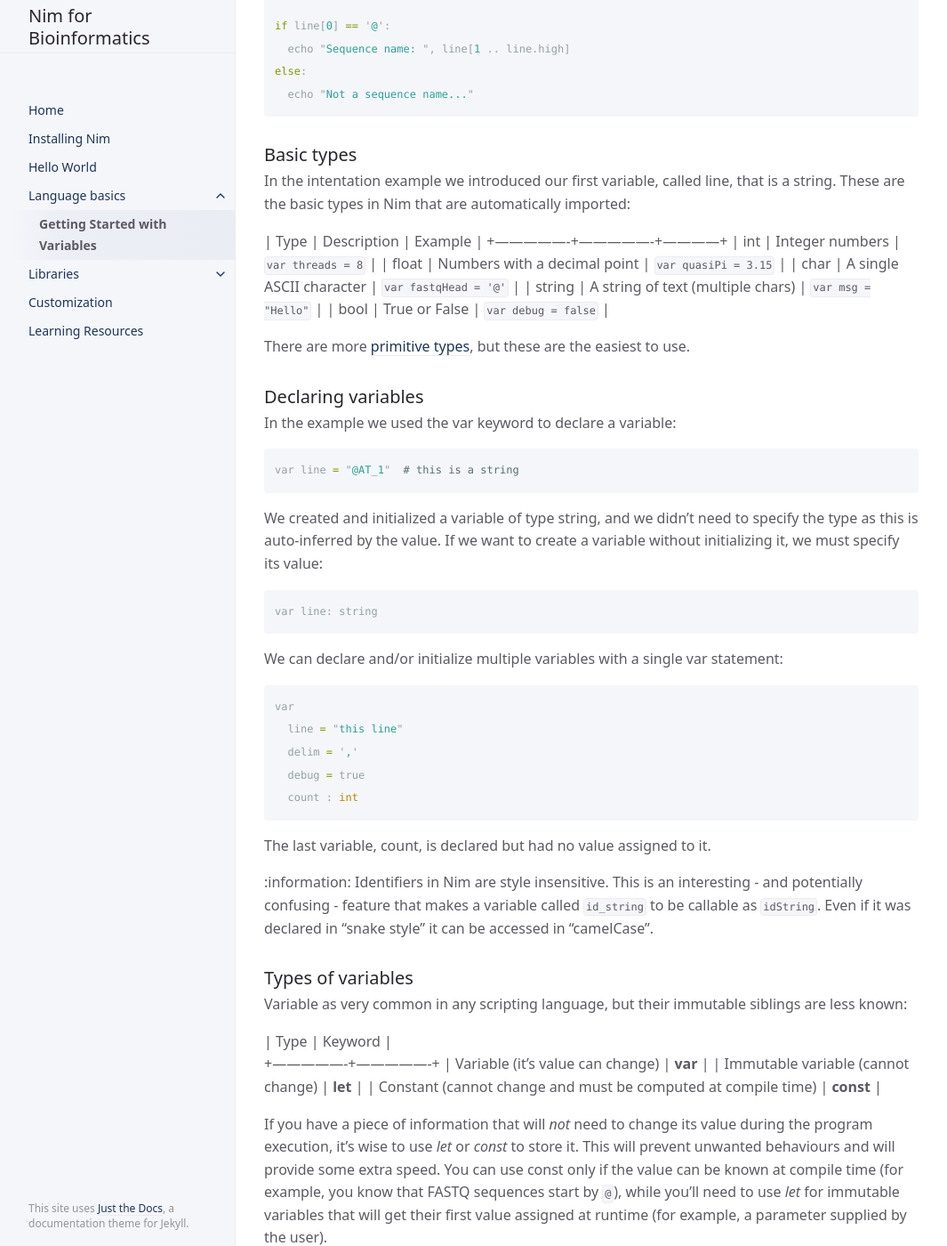
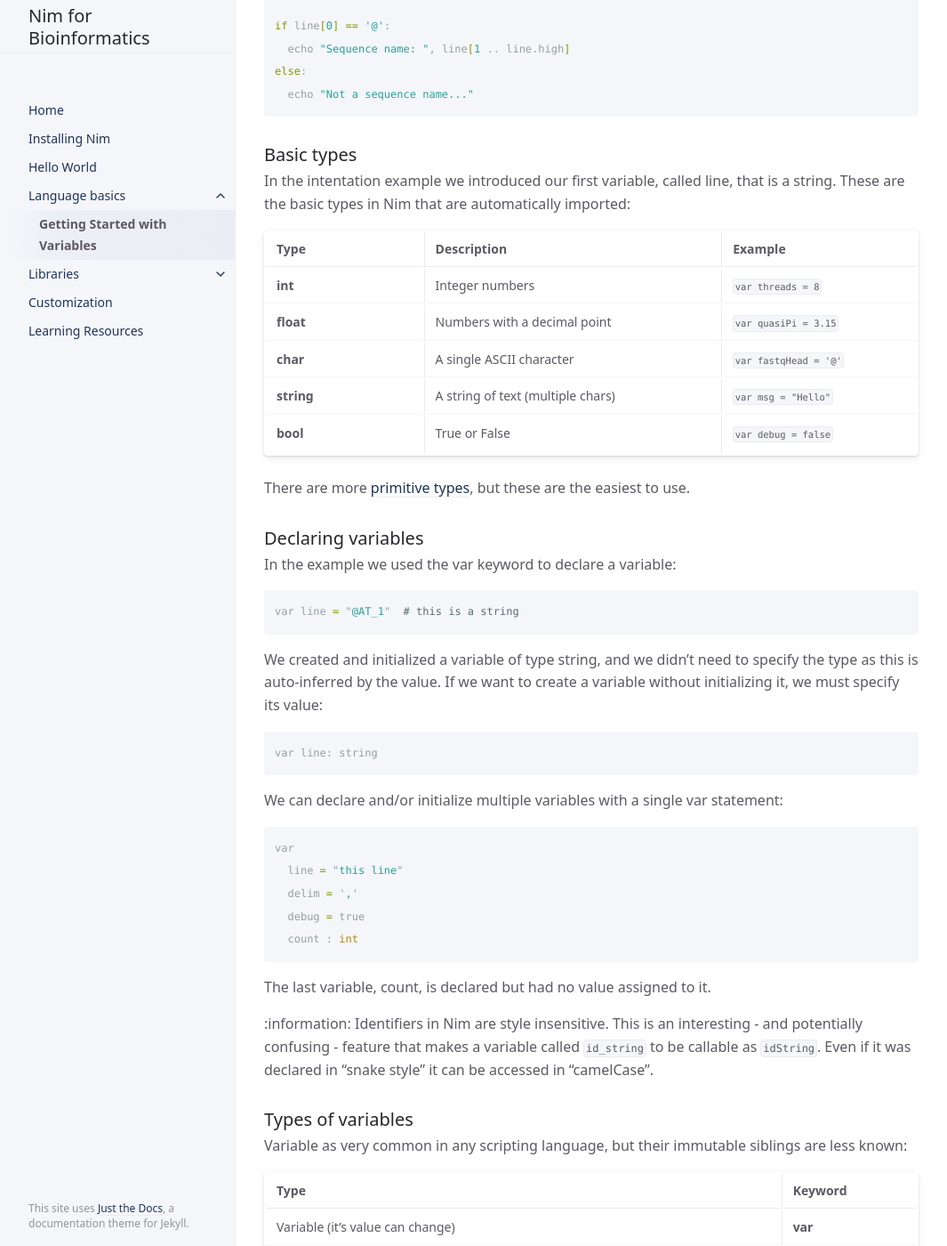
Before and after one commit to telatin/nim-for-bioinformatics, a Jekyll site: the page built from docs/language-basics/variables.md, in a window 1280 px wide and 1400 px high, scrolled down 671 px. Shown: the whole window at 89% size, without its empty margins (107-1172 px from the left). Built offline with Jekyll 4.4.1, drawn with Linux system fonts in a browser that asks for light colours; some of the changed text lies outside the part shown.

Commit message:
table-fix

````diff
--- a/docs/language-basics/variables.md
+++ b/docs/language-basics/variables.md
@@ -19,7 +19,7 @@ nav_order: 2
 ## Indentation
 Nim has a Python like code block structure, that means that we will use indentation to specify which statements are nested, but it's more stringent in **requiring spaces** and disallowing tabs.
 
-```python
+```nim
 #[
   you can put multiline comments between
   hash plus square brackets
@@ -36,13 +36,13 @@ else:
 ## Basic types
 In the intentation example we introduced our first variable, called line, that is a string. These are the basic types in Nim that are automatically imported:
 
-| Type           | Description    | Example    |
-+----------------+----------------+------------+
-| int            | Integer numbers | `var threads = 8`  |
-| float          | Numbers with a decimal point  | `var quasiPi = 3.15`  |
-| char |  A single ASCII character   | `var fastqHead = '@'` |
-| string  | A string of text (multiple chars)  | `var msg = "Hello"`  |
-| bool    | True or False                      | `var debug = false`  |
+| Type        | Description                        | Example               |
+|:------------|:-----------------------------------|:----------------------|
+| **int**     | Integer numbers                    | `var threads = 8`     |
+| **float**   | Numbers with a decimal point       | `var quasiPi = 3.15`  |
+| **char**    | A single ASCII character           | `var fastqHead = '@'` |
+| **string**  | A string of text (multiple chars)  | `var msg = "Hello"`   |
+| **bool**    | True or False                      | `var debug = false`   |
 
 There are more [primitive types](https://nim-by-example.github.io/primitives/), but these are the easiest to use.
 
@@ -80,7 +80,7 @@ to be callable as `idString`. Even if it was declared in "snake  style" it can b
 Variable as very common in any scripting language, but their immutable siblings are less known:
 
 | Type           | Keyword    |
-+----------------+----------------+
+|:---------------|:-----------|
 | Variable (it's value can change)            | **var** |
 | Immutable variable (cannot change)          | **let** |
 | Constant (cannot change and must be computed at compile time) | **const** |
````
